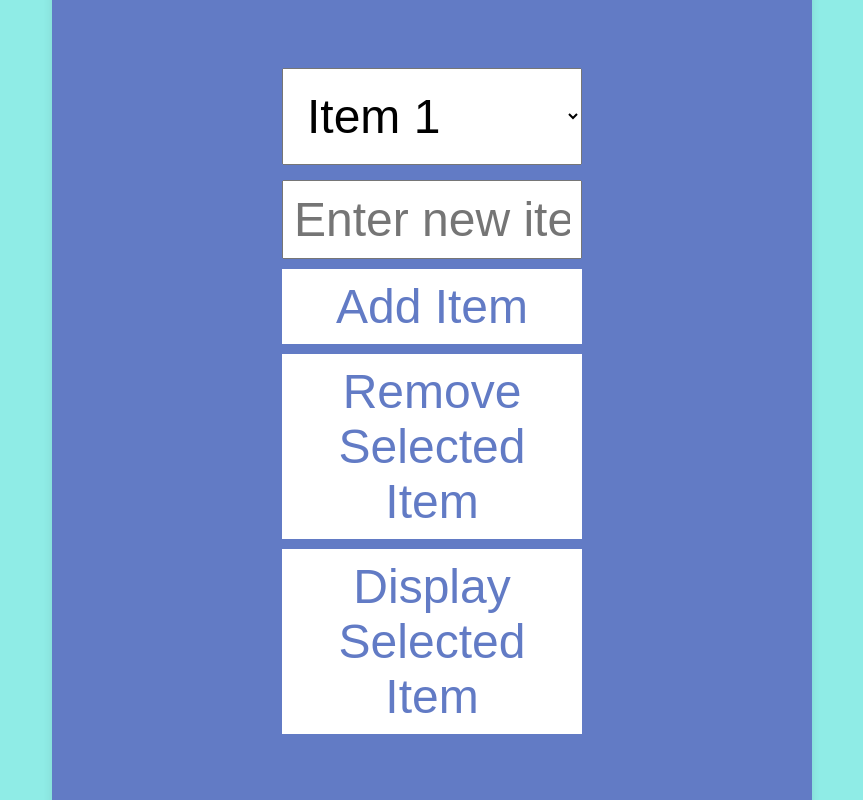
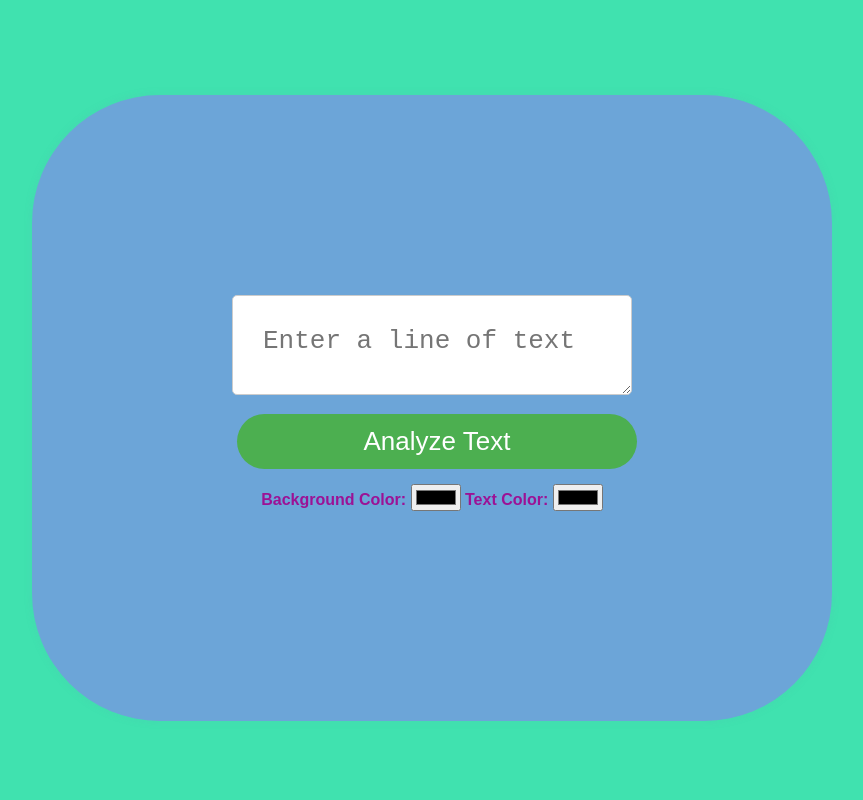
Before and after one commit to engineerjha/JAVA-SCRIPT-ASSIGNMENT-PROGRAMS, a plain HTML site: page index.html in a window 1280 px wide. Shown: the top 800 px of the page, without its empty margins (208-1071 px from the left). Drawn offline with Linux system fonts and the light colour scheme.

Commit message:
Question 3
3. Write a java script to read a line of text (Use textbox or text area) and perform the
following operations
• Count no of alphabets in the String
• Count and display no. of digits in the String
• Count and Display no. of Special Characters in the String
• Change background and foreground color of the text box or text area on selecting
Color from the Color Picker

```diff
--- a/index.html
+++ b/index.html
@@ -3,11 +3,11 @@
 <head>
     <meta charset="UTF-8">
     <meta name="viewport" content="width=device-width, initial-scale=1.0">
-    <title>Combo Box Operations</title>
+    <title>Text Analysis and Color Picker</title>
     <style>
         body {
             font-family: Arial, sans-serif;
-            background-color: #56e3daa8;
+            background-color: #40e2af;
             display: flex;
             justify-content: center;
             align-items: center;
@@ -15,102 +15,103 @@
         }
 
         .container {
-            background: #627bc5;
-            padding: 230px;
+            background: #6ca5d8;
+            padding: 200px;
             border-radius: 8rem;
-            box-shadow: 0 0 10px rgba(0, 0, 0, 0.1);
+            box-shadow: 0 0 10px rgba(103, 139, 184, 0.1);
+            width: 400px;
             text-align: center;
-            width: 300px;
+            color: #9c1295;
+            font-weight: bold;
+
         }
 
-        select {
+        textarea {
             width: 100%;
-            padding: 20px;
+            height: 100px;
+            padding: 30px;
             margin-bottom: 10px;
-            font-size: 3rem;
+            border-radius: 5px;
+            border: 1px solid #ccc;
+            box-sizing: border-box;
+            font-size: 26px;
         }
 
-        input, button {
-            padding: 10px;
-            margin: 5px 0;
-            width: 100%;
-            box-sizing: border-box;
-            font-size: 3rem;
+        .color-picker {
+            margin: 10px 0;
         }
 
         button {
+            padding: 12px;
+            margin: 5px;
+            width: 100%;
+            border: none;
+            border-radius: 5rem;
             cursor: pointer;
-            background-color: #fff;
-            border: none;
-            color: #627bc5;
-            transition: background-color 0.3s ease;
-
+            background-color: #4CAF50;
+            color: white;
+            font-size: 26px;
         }
 
         .output {
             margin-top: 10px;
-            font-weight: bold;
-
+            text-align: left;
         }
     </style>
 </head>
 <body>
     <div class="container">
-        <select id="comboBox">
-            <option value="Item 1">Item 1</option>
-            <option value="Item 2">Item 2</option>
-            <option value="Item 3">Item 3</option>
-        </select>
-        <input type="text" id="newItemInput" placeholder="Enter new item">
-        <button onclick="addItem()">Add Item</button>
-        <button onclick="removeItem()">Remove Selected Item</button>
-        <button onclick="displaySelectedItem()">Display Selected Item</button>
-        <div class="output" id="output"></div>
+        <textarea id="textInput" placeholder="Enter a line of text"></textarea>
+        <button onclick="analyzeText()">Analyze Text</button>
+
+        <div class="color-picker">
+            <label for="bgColorPicker">Background Color:</label>
+            <input type="color" id="bgColorPicker" onchange="changeBackgroundColor()">
+            <label for="fgColorPicker">Text Color:</label>
+            <input type="color" id="fgColorPicker" onchange="changeTextColor()">
+        </div>
+
+        <div class="output" id="output">
+        </div>
     </div>
 
     <script>
-        function addItem() {
-            const comboBox = document.getElementById('comboBox');
-            const newItemInput = document.getElementById('newItemInput');
-            const newItem = newItemInput.value.trim();
+        function analyzeText() {
+            const text = document.getElementById('textInput').value;
+            let alphabetsCount = 0;
+            let digitsCount = 0;
+            let specialCharsCount = 0;
 
-            if (newItem) {
-                const option = document.createElement('option');
-                option.text = newItem;
-                option.value = newItem;
-                comboBox.add(option);
-                newItemInput.value = '';
-                displayMessage(`Added: ${newItem}`);
-            } else {
-                displayMessage('Please enter an item to add.');
+            for (let char of text) {
+                if (/[a-zA-Z]/.test(char)) {
+                    alphabetsCount++;
+                } else if (/[0-9]/.test(char)) {
+                    digitsCount++;
+                } else if (/[^a-zA-Z0-9\s]/.test(char)) {
+                    specialCharsCount++;
+                }
             }
+
+            displayResults(alphabetsCount, digitsCount, specialCharsCount);
         }
 
-        function removeItem() {
-            const comboBox = document.getElementById('comboBox');
-            const selectedOption = comboBox.options[comboBox.selectedIndex];
-
-            if (selectedOption) {
-                displayMessage(`Removed: ${selectedOption.text}`);
-                comboBox.remove(comboBox.selectedIndex);
-            } else {
-                displayMessage('No item selected to remove.');
-            }
+        function displayResults(alphabets, digits, specialChars) {
+            const outputDiv = document.getElementById('output');
+            outputDiv.innerHTML = `
+                <p>Alphabets: ${alphabets}</p>
+                <p>Digits: ${digits}</p>
+                <p>Special Characters: ${specialChars}</p>
+            `;
         }
 
-        function displaySelectedItem() {
-            const comboBox = document.getElementById('comboBox');
-            const selectedOption = comboBox.options[comboBox.selectedIndex];
-
-            if (selectedOption) {
-                displayMessage(`Selected: ${selectedOption.text}`);
-            } else {
-                displayMessage('No item selected.');
-            }
+        function changeBackgroundColor() {
+            const bgColor = document.getElementById('bgColorPicker').value;
+            document.getElementById('textInput').style.backgroundColor = bgColor;
         }
 
-        function displayMessage(message) {
-            document.getElementById('output').textContent = message;
+        function changeTextColor() {
+            const textColor = document.getElementById('fgColorPicker').value;
+            document.getElementById('textInput').style.color = textColor;
         }
     </script>
 </body>
```
